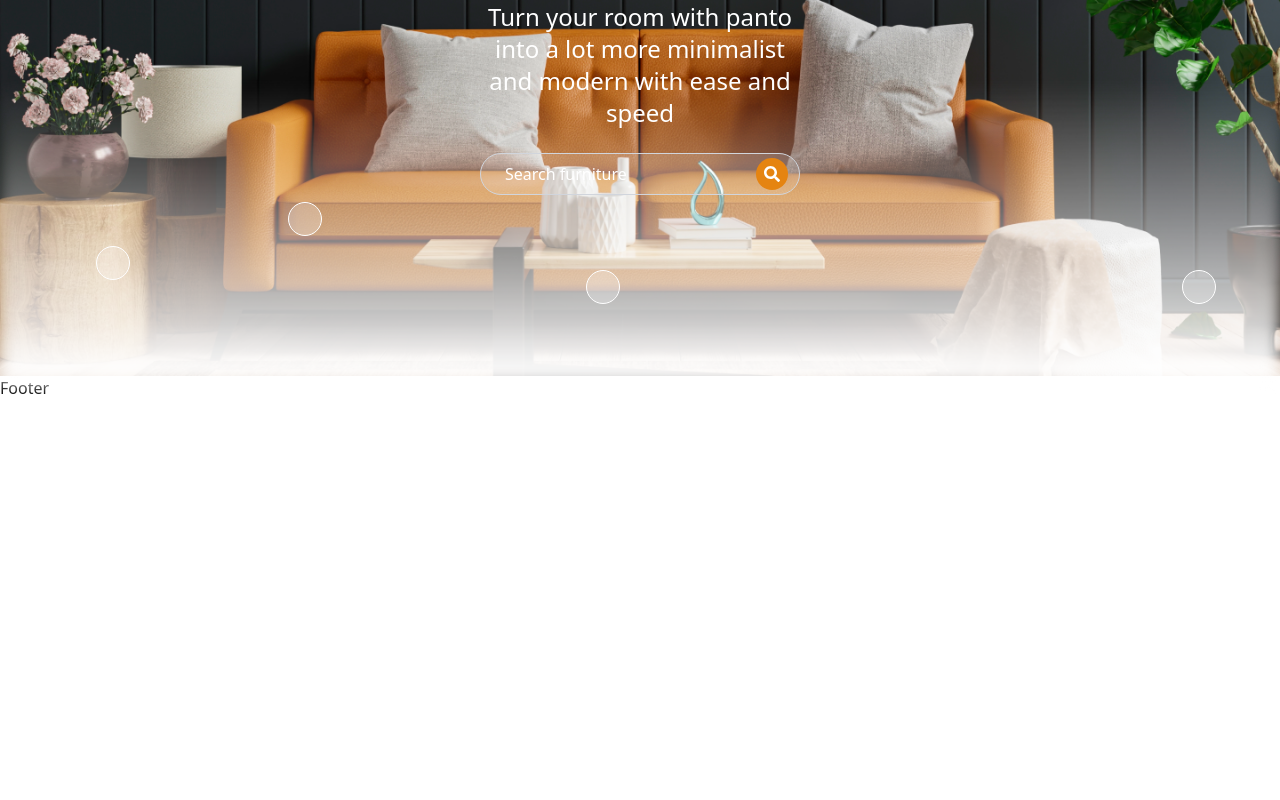
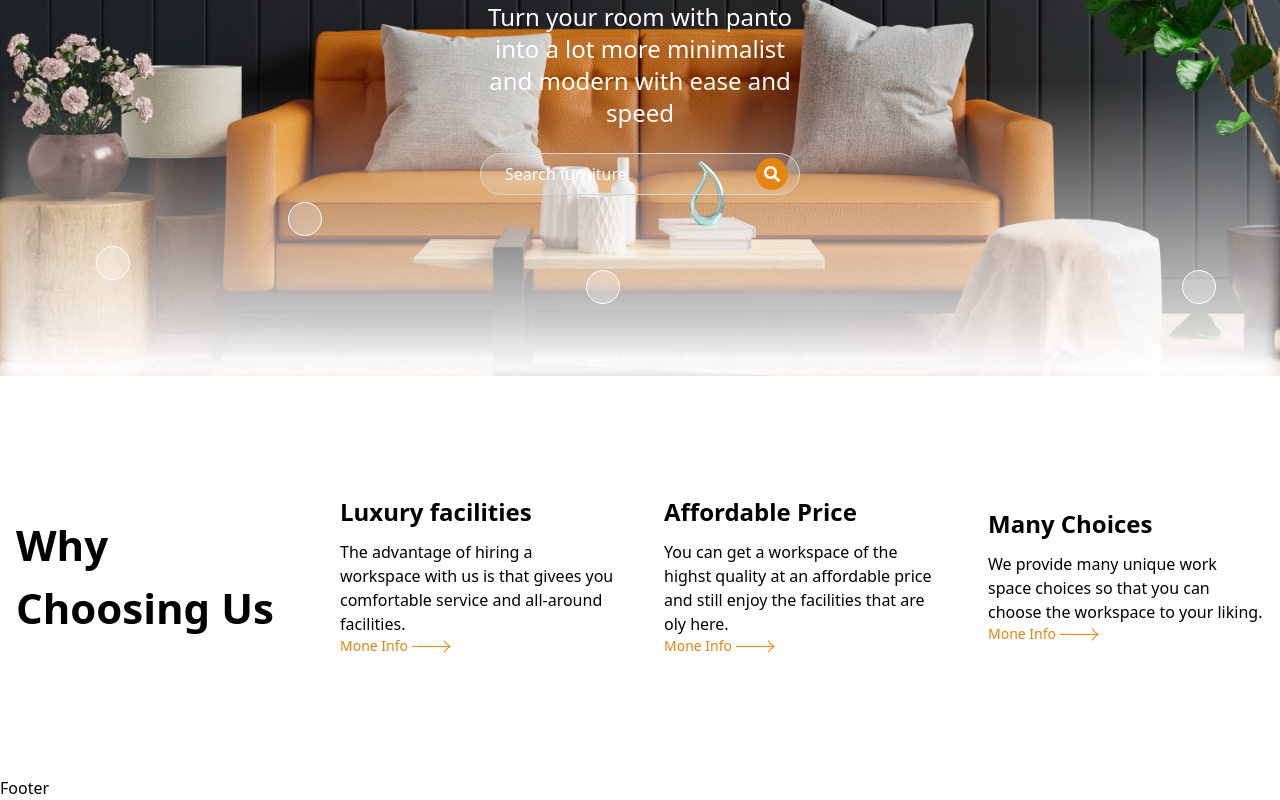
Before and after one commit to mn-sohel/panto-furniture, a React (Vite) app: page / in a window 1280 px wide. Shown: the part 424-1224 px from the top of the page. Before the commit the page ends 824 px from the top, so only its background shows below. Built offline with nearby package versions, Linux system fonts and the light colour scheme.

Commit message:
why choos us part done
episode 273

```diff
--- a/src/App.css
+++ b/src/App.css
@@ -1 +1 @@
-@import url('https://fonts.googleapis.com/css2?family=Poppins:ital,wght@0,100;0,200;0,300;0,400;0,500;0,600;0,700;0,800;0,900;1,100;1,200;1,300;1,400;1,500;1,600;1,700;1,800;1,900&display=swap');
+/* @import url('https://fonts.googleapis.com/css2?family=Poppins:ital,wght@0,100;0,200;0,300;0,400;0,500;0,600;0,700;0,800;0,900;1,100;1,200;1,300;1,400;1,500;1,600;1,700;1,800;1,900&display=swap'); */
--- /dev/null
+++ b/src/components/Button.jsx
@@ -0,0 +1,14 @@
+import React from 'react'
+import btnIcon from '../assets/button-icon.png'
+
+
+const Button = ({text='Mone Info'}) => {
+  return (
+    <button className='text-sm text-[#E58411] flex items-center gap-1'>
+        {text}
+        <img src={btnIcon} alt="" />
+    </button>
+  )
+}
+
+export default Button
--- a/src/index.css
+++ b/src/index.css
@@ -1 +1,5 @@
 @import "tailwindcss";
+
+.section-container{
+    @apply max-w-screen-2xl container mx-auto py-6 px-4;
+}
--- a/src/pages/home/HomePage.jsx
+++ b/src/pages/home/HomePage.jsx
@@ -1,10 +1,12 @@
 import React from 'react'
 import HeroPage from './HeroPage'
+import WhyChoose from './WhyChoose'
 
 const HomePage = () => {
   return (
     <>
       <HeroPage/>
+      <WhyChoose/>
     </>
   )
 }
--- /dev/null
+++ b/src/pages/home/WhyChoose.jsx
@@ -0,0 +1,31 @@
+import React from 'react'
+import Button from '../../components/Button'
+
+const WhyChoose = () => {
+  return (
+    <section className='section-container'>
+        <div className='my-24 grid grid-cols-1 md:grid-cols-2 lg:grid-cols-4 items-center gap-8 md:gap-12 text-left'>
+            <div>
+                <h2 className='font-["Poppins"] font-bold text-[42px]'>Why <br/> Choosing Us</h2>
+            </div>
+            <div>
+                <h3 className='text-2xl font-semibold mb-3'>Luxury facilities</h3>
+                <p text-base mb-2>The advantage of hiring a workspace with us is that givees you comfortable service and all-around facilities.</p>
+                <Button/>
+            </div>
+            <div>
+                <h3 className='text-2xl font-semibold mb-3'>Affordable Price</h3>
+                <p text-base mb-2>You can get a workspace of the highst quality at an affordable price and still enjoy the facilities that are oly here.</p>
+                <Button/>
+            </div>
+            <div>
+                <h3 className='text-2xl font-semibold mb-3'>Many Choices</h3>
+                <p text-base mb-2>We provide many unique work space choices so that you can choose the workspace to your liking.</p>
+                <Button/>
+            </div>
+        </div>
+    </section>
+  )
+}
+
+export default WhyChoose
```
